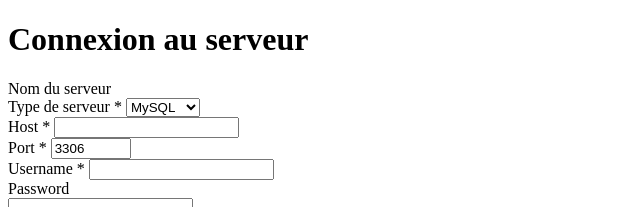
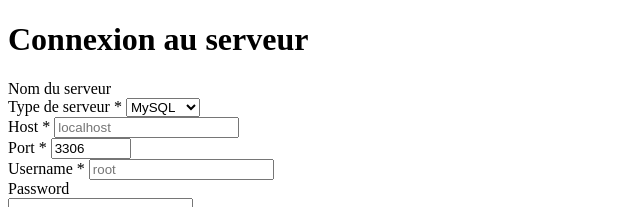
Before and after one commit to TabarBaptiste/dao-generation, a website: page src/webview/serveurs-form/index.html in a window 1280 px wide. Shown: the top 207 px of the page, 0-640 px from the left. Drawn offline with Linux system fonts and the light colour scheme; some icons are missing.

```diff
--- a/src/webview/serveurs-form/index.html
+++ b/src/webview/serveurs-form/index.html
@@ -46,7 +46,7 @@
                         <i class="codicon codicon-server"></i>
                         Host <span class="required">*</span>
                     </label>
-                    <input type="text" id="host" name="host" required>
+                    <input type="text" id="host" name="host" placeholder="localhost" required>
                 </div>
 
                 <div class="form-group">
@@ -65,7 +65,7 @@
                     <i class="codicon codicon-person"></i>
                     Username <span class="required">*</span>
                 </label>
-                <input type="text" id="username" name="username" required>
+                <input type="text" id="username" name="username" placeholder="root" required>
             </div>
 
             <div class="form-group">
--- a/src/webview/serveurs-form/styles.css
+++ b/src/webview/serveurs-form/styles.css
@@ -35,7 +35,7 @@
     width: 100%;
     padding: 8px 12px;
     /* border: 1px solid white; */
-    border: 1px solid var(--vscode-input-border);
+    border: 1px solid var(--vscode-editorWidget-border);
     background-color: var(--vscode-input-background);
     color: var(--vscode-input-foreground);
     border-radius: 2px;
@@ -46,7 +46,7 @@
 input:focus,
 select:focus {
     outline: none;
-    border-color: var(--vscode-focusBorder);
+    /* border-color: var(--vscode-focusBorder); */
 }
 
 .required {
@@ -307,12 +307,14 @@
 }
 
 /* Form validation styles */
-input:invalid {
-    border-color: var(--vscode-inputValidation-errorBorder);
+input:required:invalid:not(:placeholder-shown) {
+    border-color: var(--vscode-focusBorder);
+    background-color: var(--vscode-input-background);
 }
 
-input:valid {
-    border-color: var(--vscode-input-border);
+input:required:valid {
+    border-color: var(--vscode-editorWidget-border);
+    background-color: var(--vscode-input-background);
 }
 
 /* Loading states */
```
Also changed, not shown: src/services/DaoGeneratorService.ts (+3 -5 lines).
